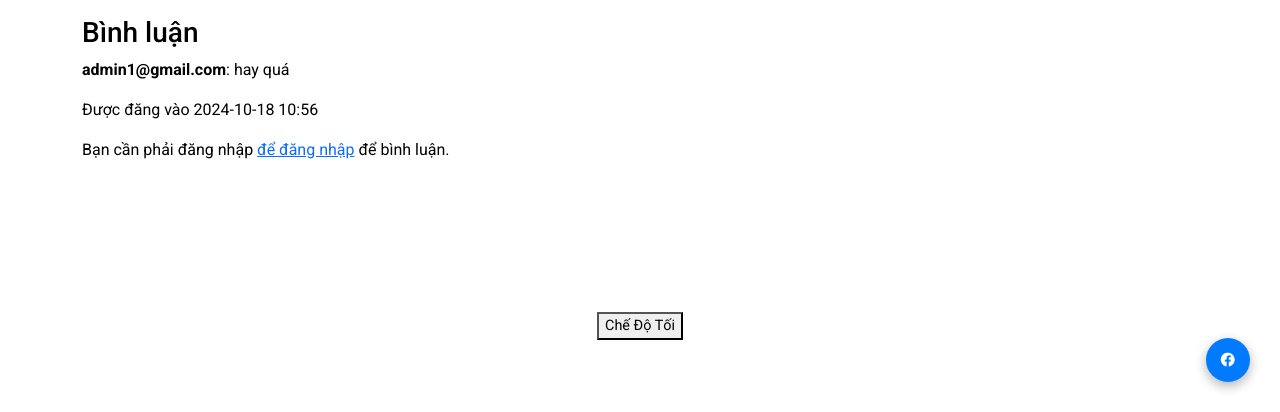
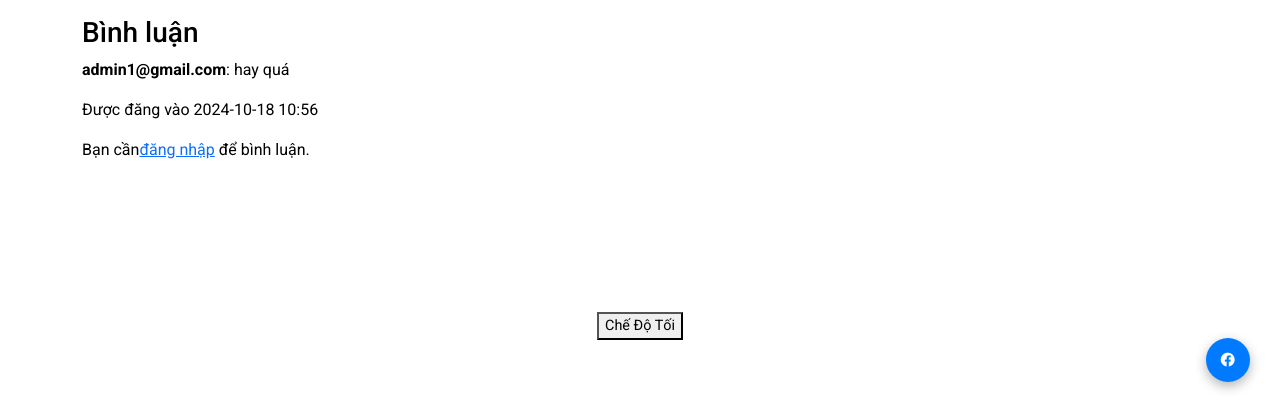
Before and after one commit to hieuchaydi/truyenchu, a Flask app: page /story/1 in a window 1280 px wide. Shown: the part 388-800 px from the top of the page. Run offline with Flask 3, Linux system fonts and the light colour scheme; data comes from the database, SQL or seed files in the repository; parts of the project's set-up code (start-up, migrations or seed data) failed here and were passed over.

Commit message:
Update story_detail.html
Signed-off-by: Hieu <153698628+hieuchaydi@users.noreply.github.com>

```diff
--- a/app/templates/story_detail.html
+++ b/app/templates/story_detail.html
@@ -24,7 +24,7 @@
     <button type="submit">Đăng</button>
 </form>
 {% else %}
-<p>Bạn cần phải đăng nhập <a href="{{ url_for('main.login') }}">để đăng nhập</a> để bình luận.</p>
+<p>Bạn cần<a href="{{ url_for('main.login') }}">đăng nhập</a> để bình luận.</p>
 {% endif %}
 
 {% endblock %}
```
